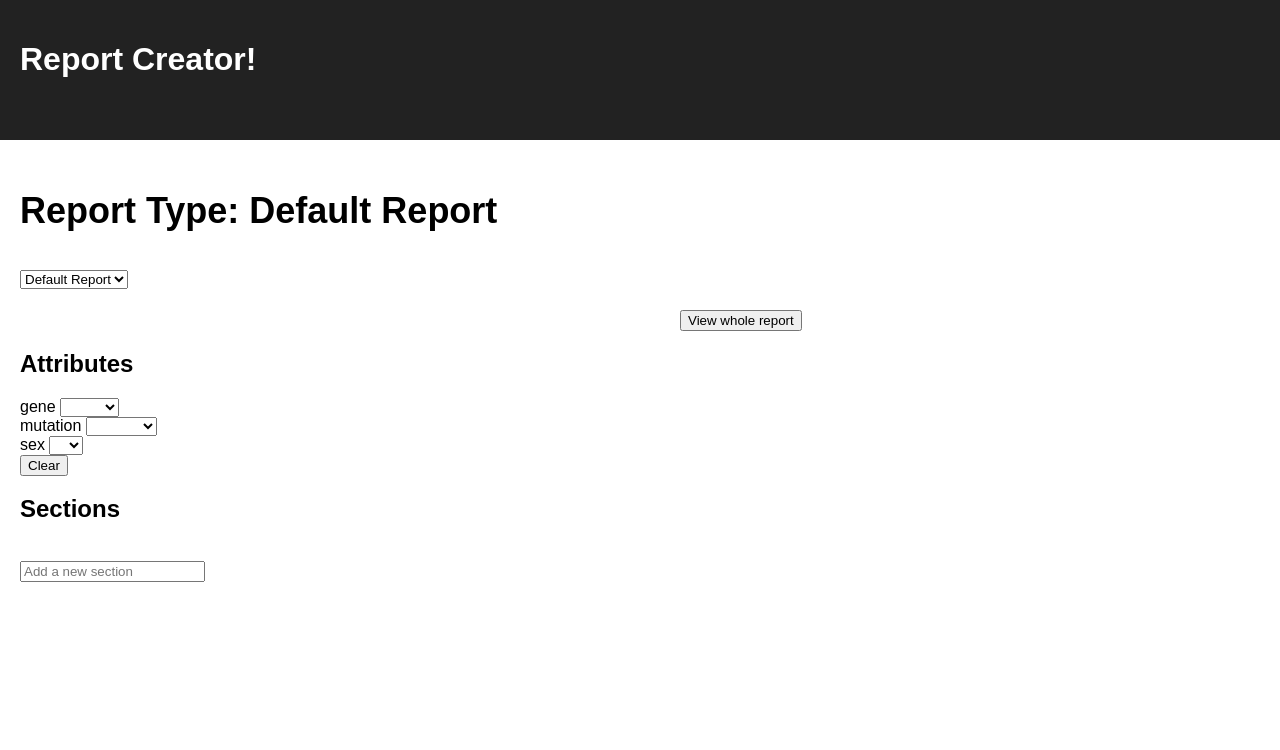
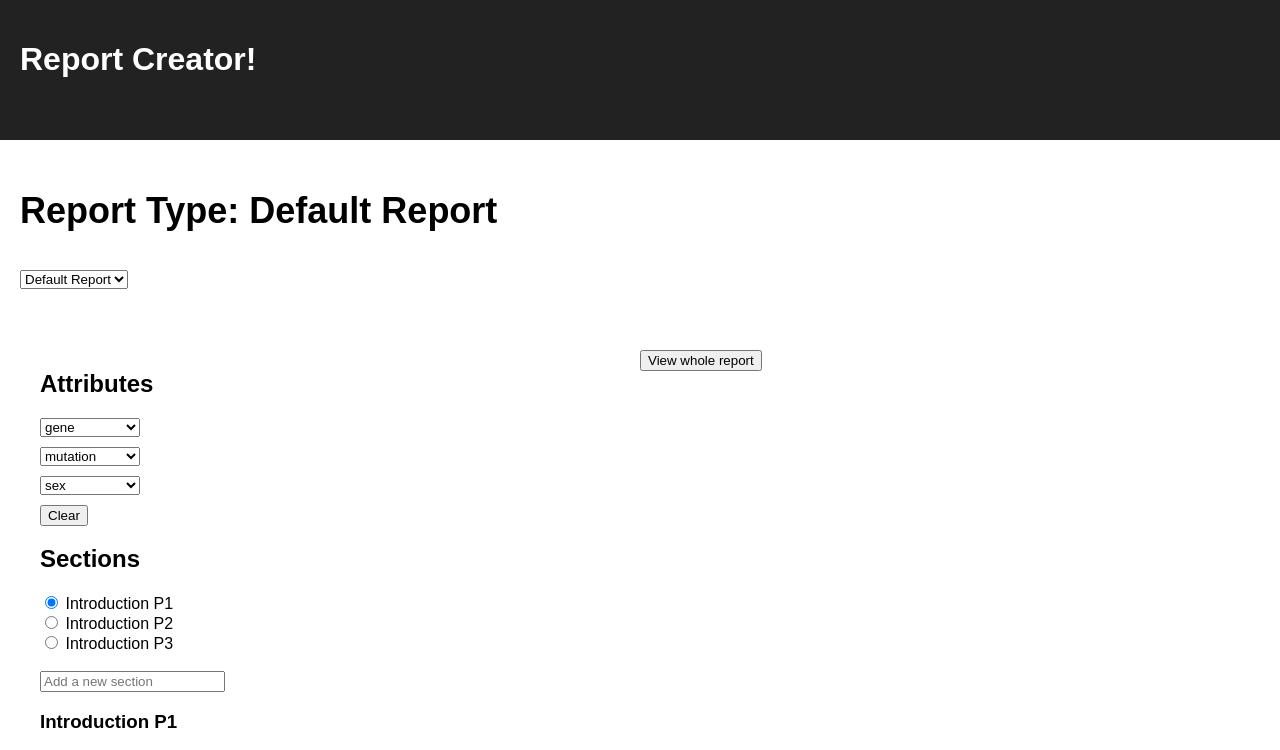
Before and after one commit to almussel/report-creator, a React (Create React App) app: page / in a window 1280 px wide. Shown: the top 750 px of the page. Built offline with nearby package versions, Linux system fonts and the light colour scheme.

Commit message:
tweak css, adjust defaults for demo

```diff
--- a/src/App.css
+++ b/src/App.css
@@ -17,13 +17,17 @@
   font-size: large;
 }
 
+.App-attribute {
+  margin-bottom: 10px;
+}
+
 #wrapper {
   display: flex;
+  padding: 40px;
 }
 
 #left {
   flex: 0 0 50%;
-  padding: 20px;
 }
 
 #left textarea {
@@ -33,6 +37,7 @@
 
 #right {
   flex: 1;
+  padding: 20px;
 }
 
 @keyframes App-logo-spin {
--- a/src/App.js
+++ b/src/App.js
@@ -3,15 +3,17 @@ import React, { Component } from 'react';
 import './App.css';
 
 var db = new DB()
-db.addReportType('Default Report')
-//db.addChunkName('Default Report', 'General')
-//db.addChunkName('Default Report', 'Gene Specific')
+var rtype = 'Default Report'
+db.addReportType(rtype)
+db.addChunkName(rtype, 'Introduction P1')
+db.addChunkName(rtype, 'Introduction P2')
+db.addChunkName(rtype, 'Introduction P3')
 
 class App extends Component {
   constructor(props) {
     super(props);
     this.state = {
-      reportType: 'Default Report',
+      reportType: rtype,
     }
   }
 
@@ -66,9 +68,9 @@ class AttributeSelector extends Component {
           <h2> Attributes </h2>
           {Object.keys(this.state).map((attribute) =>
             <div key={attribute}>
-              <label> {attribute} </label>
-              <select value={this.state[attribute] || ''} onChange={(e) => this.handleChange(e, attribute)}>
-                {db.getAllAttributeValues(attribute).map((value) =>
+              <select className="App-attribute" style={{width: '100px'}} value={this.state[attribute] || ''} onChange={(e) => this.handleChange(e, attribute)}>
+                <option disabled key={""} value={""}> {attribute} </option>
+                {db.getAllAttributeValues(attribute).filter((value) => value).map((value) =>
                   <option key={value} value={value}> {value} </option>
                 )}
               </select>
```
